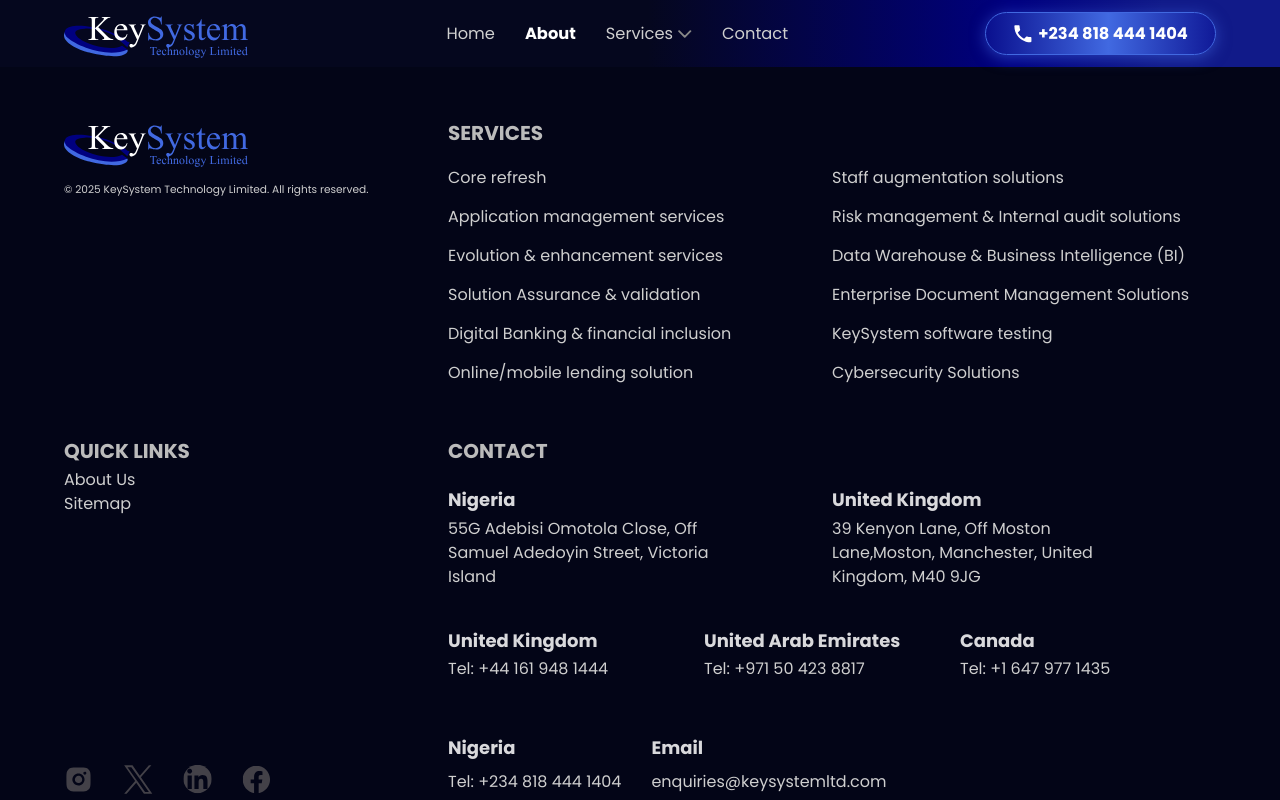
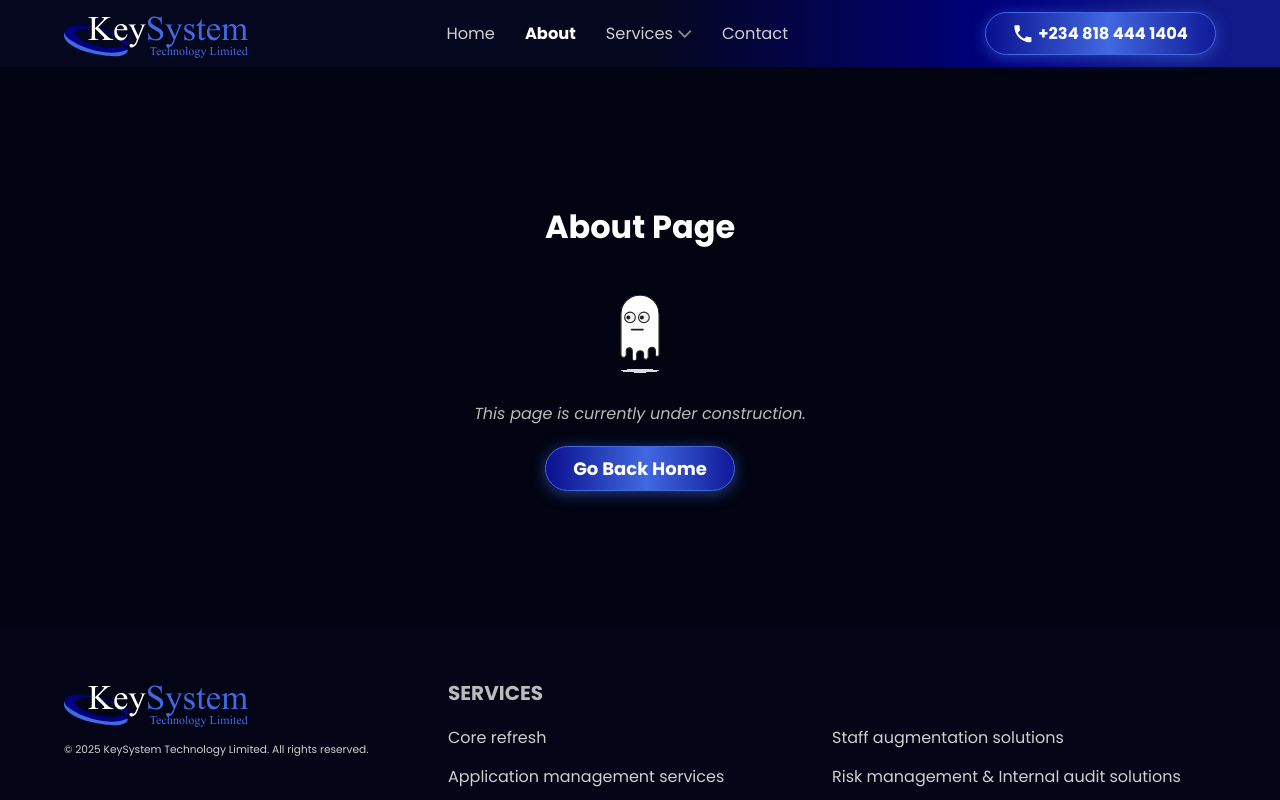
Before and after one commit to Ik3nna/JVEC-Interview, a React (Vite) app: page /about in a window 1280 px wide. Shown: the top 800 px of the page. Built offline with nearby package versions, Linux system fonts and the light colour scheme.

Commit message:
feat: placeholder page

```diff
--- a/src/App.tsx
+++ b/src/App.tsx
@@ -5,6 +5,7 @@
 import { useEffect, useState } from "react"
 import { AnimatePresence, motion } from "framer-motion"
 import Loader from "./component/loader"
+import Placeholder from "./pages/placeholder"
 
 function App() {
   const [isLoading, setIsLoading] = useState(true)
@@ -41,6 +42,9 @@
 
             <Routes>
               <Route path="/home" element={<Home />} />
+              <Route path="/about" element={<Placeholder title="About" />} />
+              <Route path="/services" element={<Placeholder title="Services" />} />
+              <Route path="/contact" element={<Placeholder title="Contact" />} />
               <Route path="/" element={<Navigate replace to="/home" />} />
             </Routes>
 
--- /dev/null
+++ b/src/pages/placeholder/index.module.css
@@ -0,0 +1,39 @@
+.container {
+    display: flex;
+    flex-direction: column;
+    justify-content: center;
+    align-items: center;
+    height: 70vh;
+    text-align: center;
+    padding: 20px;
+}
+.container h1 {
+    font-size: 32px;
+}
+.container p {
+    color: var(--grey1Hex);
+    font-size: 16px;
+    font-style: italic;
+}
+.container a {
+    font-size: 18px;
+    color: var(--whiteHex);
+    margin-top: 20px;
+    font-weight: 700;
+    background: linear-gradient(90deg, #000080 -9.25%, #4169E1 53.48%, #000080 114.97%);
+    border: 1.36px solid var(--purpleBorderHex);
+    box-shadow: 0px 2.71px 14.9px 0px #4169E18C;
+    border-radius: 25.07px;
+    padding: 8px 27.1px;
+}
+.container a:hover {
+    transform: scale(0.98);
+    background: transparent;
+    box-shadow: 0px 4px 17.9px 0px #6132B28C;
+}
+
+@media (max-width: 767px) {
+    .container a {
+        font-size: 18px;
+    }
+}
--- /dev/null
+++ b/src/pages/placeholder/index.tsx
@@ -0,0 +1,15 @@
+import styles from "./index.module.css"
+import { Link } from 'react-router-dom'
+
+const Placeholder = ({ title }: { title: string}) => {
+  return (
+    <main className={styles.container}>
+        <h1>{title} Page</h1>
+        <img src="/animation.gif" alt="animation" />
+        <p>This page is currently under construction.</p>
+        <Link to="/home" className={styles.homeBtn}>Go Back Home</Link>
+    </main>
+  )
+}
+
+export default Placeholder
```
Also changed, not shown: public/animation.gif (added).
